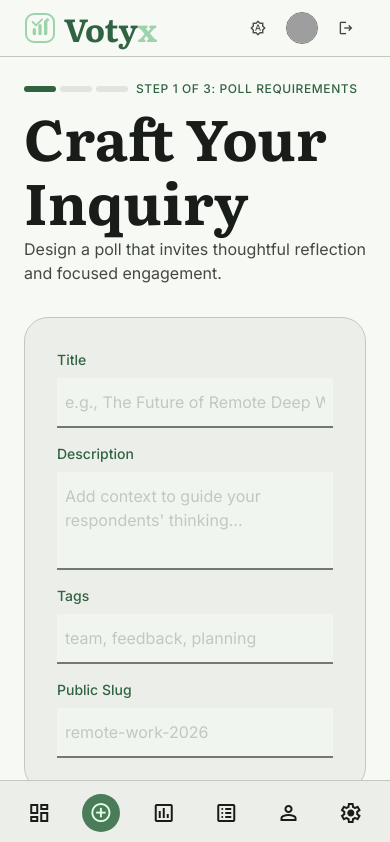
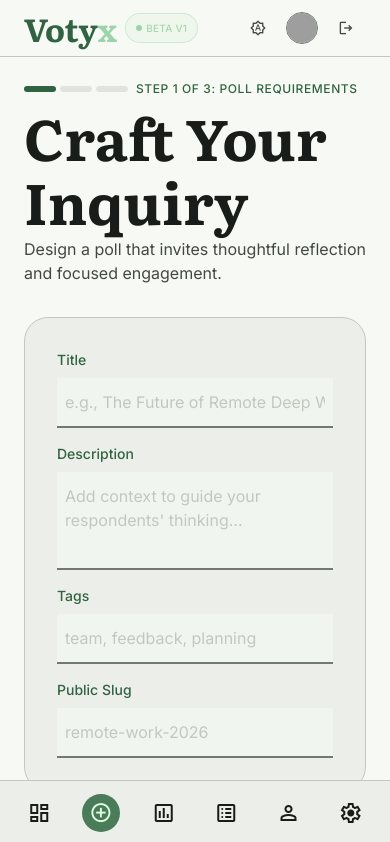
Before and after one commit to Subhrangsu90/pulse-board-poll-system, a React (Vite) app in the folder pb-client/: page /create in a window 390 px wide. Shown: the top 842 px of the page. Built offline with nearby package versions, Linux system fonts and the light colour scheme; no server answers; grey boxes are pictures that could not be loaded.

Commit message:
feat: enhance BrandLogo component with showBadge prop and conditional rendering; update Footer and Header to utilize new props fix: add media query listener in Sidebar for responsive behavior refactor: clean up JSX structure in PublicPoll for better readability

```diff
--- a/pb-client/src/components/BrandLogo.tsx
+++ b/pb-client/src/components/BrandLogo.tsx
@@ -4,15 +4,20 @@ interface BrandLogoProps {
 	className?: string;
 	showText?: boolean;
 	textClassName?: string;
+	showLogo?: boolean;
+	showBadge?: boolean;
 }
 
 export const BrandLogo: React.FC<BrandLogoProps> = ({
 	className = "h-6 w-6",
 	showText = true,
 	textClassName = "font-serif text-headline-lg font-bold text-[#9dd3aa]",
+	showLogo = true,
+	showBadge = false,
 }) => {
 	return (
 		<div className="flex items-center gap-2">
+			{showLogo && (
 				<svg
 					className={`shrink-0 ${className}`}
 					viewBox="0 0 48 48"
@@ -74,11 +79,22 @@ export const BrandLogo: React.FC<BrandLogoProps> = ({
 						fill="#9dd3aa"
 					/>
 				</svg>
+			)}
 
 			{showText && (
+				<>
 					<span className={textClassName}>
 						Voty<span className="text-[#9dd3aa]">x</span>
 					</span>
+					{showBadge && (
+						<div className="rounded-full bg-[#9dd3aa]/8 border border-[#9dd3aa]/40 px-2.5 py-0.5 flex items-center gap-1">
+							<span className="w-1.5 h-1.5 rounded-full bg-[#9dd3aa]" />
+							<span className="font-sans text-[10px] font-medium uppercase tracking-wide text-[#9dd3aa]/90">
+								Beta v1
+							</span>
+						</div>
+					)}
+				</>
 			)}
 		</div>
 	);
--- a/pb-client/src/components/layout/Footer.tsx
+++ b/pb-client/src/components/layout/Footer.tsx
@@ -3,7 +3,7 @@ import { BrandLogo } from "../BrandLogo";
 export function Footer() {
 	return (
 		<footer className="w-full py-xl px-margin flex flex-col md:flex-row justify-between items-center gap-md border-t border-outline-variant bg-surface-container-lowest">
-			<div className="flex flex-col items-center gap-xs">
+			<div className="flex flex-col items-center md:items-start gap-xs">
 				<BrandLogo
 					className="h-6 w-6"
 					textClassName="font-serif text-title-lg text-primary"
--- a/pb-client/src/components/layout/Header.tsx
+++ b/pb-client/src/components/layout/Header.tsx
@@ -17,7 +17,12 @@ export function Header({ user }: HeaderProps) {
 	return (
 		<header className="sticky top-0 z-50 flex w-full items-center justify-between border-b border-outline-variant bg-surface px-margin py-sm">
 			<div className="flex items-center gap-md">
-				<BrandLogo className="h-8 w-8" textClassName="font-serif text-headline-lg font-bold text-primary" />
+				<BrandLogo
+					className="h-8 w-8"
+					textClassName="font-serif text-headline-lg font-bold text-primary"
+					showLogo={false}
+					showBadge={true}
+				/>
 			</div>
 			<div className="flex items-center gap-sm">
 				<span className="hidden font-sans text-label-lg text-on-surface-variant md:block">
--- a/pb-client/src/components/layout/Sidebar.tsx
+++ b/pb-client/src/components/layout/Sidebar.tsx
@@ -1,5 +1,5 @@
 import { Link } from "@tanstack/react-router";
-import { useState } from "react";
+import { useState, useEffect } from "react";
 import { authService, type CurrentUser } from "../../services/api/authService";
 import { primaryNavigation } from "./navigation";
 import { BrandLogo } from "../BrandLogo";
@@ -15,6 +15,20 @@ const fallbackAvatar =
 
 export function Sidebar({ user, isExpanded, onToggleExpanded }: SidebarProps) {
 	const [isBrandHovered, setIsBrandHovered] = useState(false);
+
+	useEffect(() => {
+		const mediaQuery = window.matchMedia("(max-width: 1024px)");
+		const handleChange = (e: MediaQueryListEvent) => {
+			if (e.matches && isExpanded) {
+				onToggleExpanded();
+			}
+		};
+		mediaQuery.addEventListener("change", handleChange);
+		if (mediaQuery.matches && isExpanded) {
+			onToggleExpanded();
+		}
+		return () => mediaQuery.removeEventListener("change", handleChange);
+	}, [isExpanded, onToggleExpanded]);
 
 	return (
 		<aside
--- a/pb-client/src/pages/publicPoll.tsx
+++ b/pb-client/src/pages/publicPoll.tsx
@@ -285,7 +285,9 @@ export default function PublicPoll() {
 							<Skeleton className="h-4 w-5/6 mt-2" />
 							<div className="grid grid-cols-1 gap-sm border-t border-outline-variant pt-lg mt-4 md:grid-cols-3">
 								{[...Array(3)].map((_, i) => (
-									<div key={i} className="flex gap-sm p-md rounded-lg bg-surface-container-low">
+									<div
+										key={i}
+										className="flex gap-sm p-md rounded-lg bg-surface-container-low">
 										<Skeleton className="h-5 w-5 rounded-full" />
 										<div className="flex-grow space-y-xs">
 											<Skeleton className="h-3 w-12" />
@@ -298,7 +300,9 @@ export default function PublicPoll() {
 
 						<section className="space-y-lg">
 							{[...Array(2)].map((_, i) => (
-								<article className="rounded-xl border border-outline-variant bg-surface-container-lowest p-lg space-y-md" key={i}>
+								<article
+									className="rounded-xl border border-outline-variant bg-surface-container-lowest p-lg space-y-md"
+									key={i}>
 									<div className="flex gap-xs">
 										<Skeleton className="h-6 w-24 rounded-full" />
 										<Skeleton className="h-6 w-32 rounded-full" />
@@ -306,7 +310,9 @@ export default function PublicPoll() {
 									<Skeleton className="h-6 w-2/3" />
 									<div className="space-y-sm">
 										{[...Array(3)].map((_, j) => (
-											<div key={j} className="h-12 rounded-xl border border-outline-variant bg-surface-container-lowest flex items-center justify-between px-md">
+											<div
+												key={j}
+												className="h-12 rounded-xl border border-outline-variant bg-surface-container-lowest flex items-center justify-between px-md">
 												<Skeleton className="h-4 w-32" />
 												<Skeleton className="h-5 w-5 rounded-full" />
 											</div>
@@ -319,7 +325,9 @@ export default function PublicPoll() {
 
 					<aside className="space-y-lg">
 						{[...Array(3)].map((_, i) => (
-							<section key={i} className="rounded-xl border border-outline-variant bg-surface-container-lowest p-lg space-y-sm">
+							<section
+								key={i}
+								className="rounded-xl border border-outline-variant bg-surface-container-lowest p-lg space-y-sm">
 								<div className="flex gap-sm">
 									<Skeleton className="h-6 w-6 rounded-full" />
 									<Skeleton className="h-6 w-24" />
@@ -437,7 +445,9 @@ export default function PublicPoll() {
 					{isCheckingAuth && requiresAuthentication ? (
 						<section className="space-y-lg">
 							{[...Array(2)].map((_, i) => (
-								<article className="rounded-xl border border-outline-variant bg-surface-container-lowest p-lg space-y-md" key={i}>
+								<article
+									className="rounded-xl border border-outline-variant bg-surface-container-lowest p-lg space-y-md"
+									key={i}>
 									<div className="flex gap-xs">
 										<Skeleton className="h-6 w-24 rounded-full" />
 										<Skeleton className="h-6 w-32 rounded-full" />
@@ -445,7 +455,9 @@ export default function PublicPoll() {
 									<Skeleton className="h-6 w-2/3" />
 									<div className="space-y-sm">
 										{[...Array(3)].map((_, j) => (
-											<div key={j} className="h-12 rounded-xl border border-outline-variant bg-surface-container-lowest flex items-center justify-between px-md">
+											<div
+												key={j}
+												className="h-12 rounded-xl border border-outline-variant bg-surface-container-lowest flex items-center justify-between px-md">
 												<Skeleton className="h-4 w-32" />
 												<Skeleton className="h-5 w-5 rounded-full" />
 											</div>
@@ -832,24 +844,7 @@ function AuthRequiredDialog({ isOpen }: { isOpen: boolean }) {
 							fill="#EA4335"
 						/>
 					</svg>
-					Continue with Google
-				</button>
-
-				<button
-					className="flex w-full items-center justify-center gap-md rounded-full bg-primary-container px-lg py-4 font-sans text-on-primary-container shadow-sm transition-all hover:bg-opacity-90 active:scale-[0.98]"
-					onClick={authService.login}
-					type="button">
-					<span className="material-symbols-outlined">mail</span>
-					Sign in with Email
-				</button>
-			</div>
-
-			<div className="mt-lg border-t border-outline-variant pt-lg text-center">
-				<button
-					className="font-sans text-primary transition-all hover:underline"
-					onClick={authService.register}
-					type="button">
-					Create a Votyx account
+					Login with BrewAuth
 				</button>
 			</div>
 		</Dialog>
```
Lines whose indentation alone changed are shown as unchanged.
